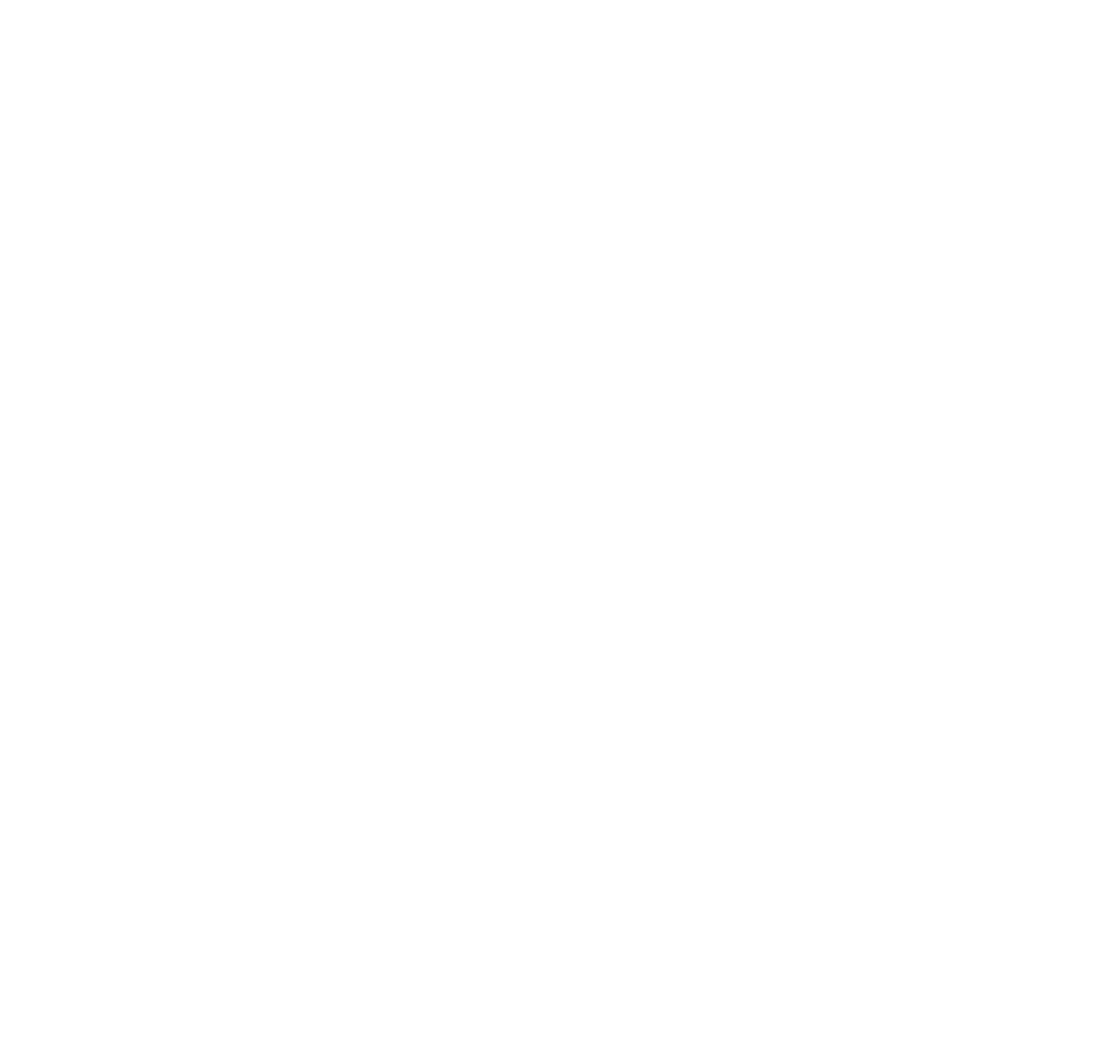
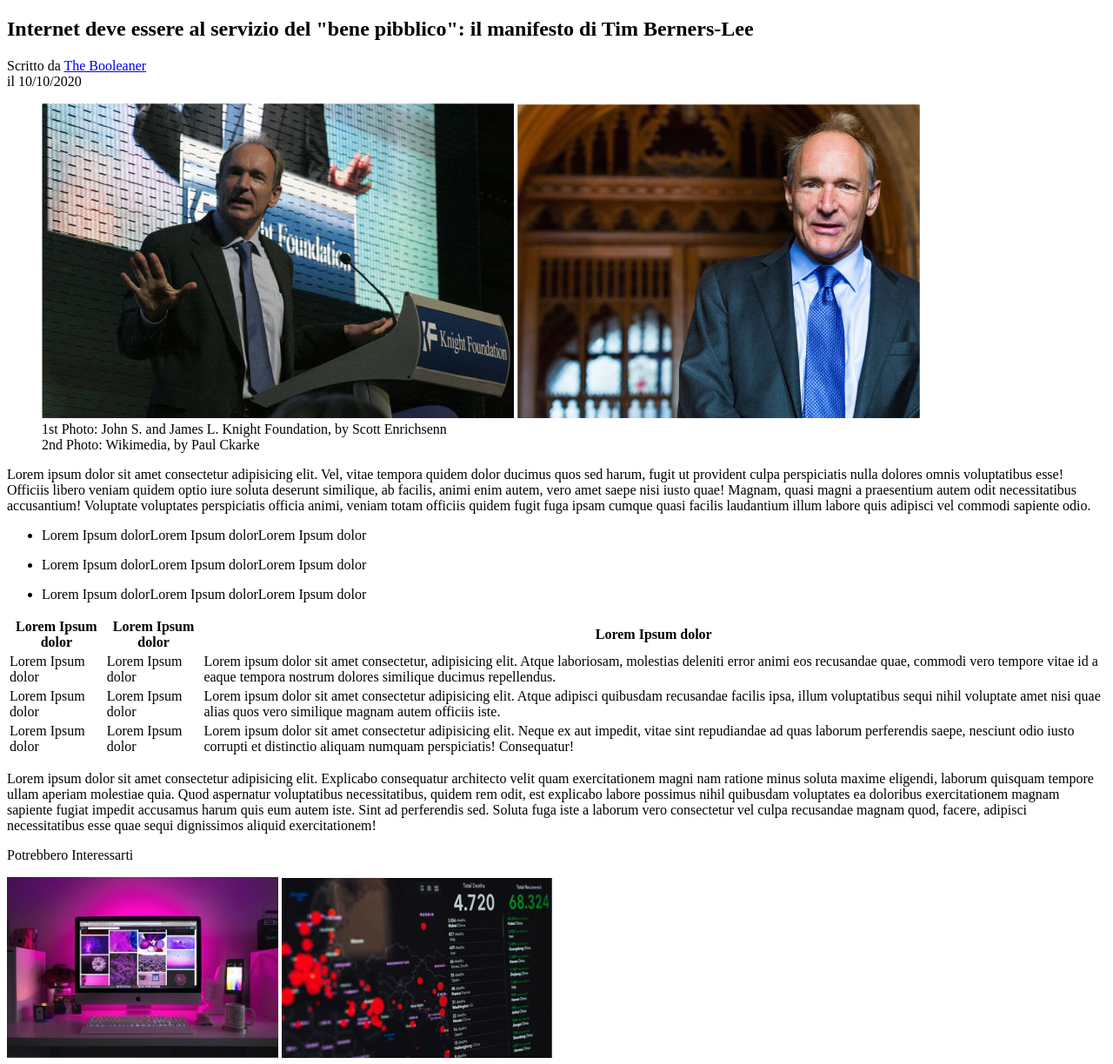
Before and after one commit to olegbucolo/html-css-booleaner, a plain HTML site: page index.html in a window 1280 px wide. Shown: the whole page at 87% size. Before the commit the page ends 800 px from the top, so only its background shows below. Drawn offline with Linux system fonts and the light colour scheme.

Commit message:
feat: Creazione file index.html e inserimento di tutta la struttura al suo interno con relative immagini

```diff
--- a/index.html
+++ b/index.html
@@ -1,11 +1,67 @@
 <!DOCTYPE html>
 <html lang="en">
-<head>
-    <meta charset="UTF-8">
-    <meta name="viewport" content="width=device-width, initial-scale=1.0">
-    <title>Document</title>
-</head>
-<body>
+    <head>
+        <meta charset="UTF-8" />
+        <meta name="viewport" content="width=device-width, initial-scale=1.0" />
+        <title>Welcome Page</title>
+        <link rel="stylesheet" href="css/style.css" />
+    </head>
+    <body>
+        <header></header>
+        <main>
+            <section>
+                <h1>Internet deve essere al servizio del "bene pibblico": il manifesto di Tim Berners-Lee</h1>
+                <p class="desc-sotto-h1 the-booleaner-anchor">Scritto da <a href="#">The Booleaner </a><br> il 10/10/2020</p>
 
-</body>
+                <figure>
+                    <img src="/imgs/tim-1.jpg" alt="Uomo Knight Foundation James L. fa un discorso guardando la telecamera" />
+                    <img src="/imgs/tim-2.jpg" alt="Paul Ckarke in giacca e cravatta guarda la telecamera" />
+                    <figcaption>
+                        1st Photo: John S. and James L. Knight Foundation, by Scott Enrichsenn <br>
+                        2nd Photo: Wikimedia, by Paul Ckarke
+                    </figcaption>
+                </figure>
+                <article>
+                    <p>Lorem ipsum dolor sit amet consectetur adipisicing elit. Vel, vitae tempora quidem dolor ducimus quos sed harum, fugit ut provident culpa perspiciatis nulla dolores omnis voluptatibus esse! Officiis libero veniam quidem optio iure soluta deserunt similique, ab facilis, animi enim autem, vero amet saepe nisi iusto quae! Magnam, quasi magni a praesentium autem odit necessitatibus accusantium! Voluptate voluptates perspiciatis officia animi, veniam totam officiis quidem fugit fuga ipsam cumque quasi facilis laudantium illum labore quis adipisci vel commodi sapiente odio.</p>
+                </article>
+                <ul>
+                    <li><p>Lorem Ipsum dolorLorem Ipsum dolorLorem Ipsum dolor</p></li>
+                    <li><p>Lorem Ipsum dolorLorem Ipsum dolorLorem Ipsum dolor</p></li>
+                    <li><p>Lorem Ipsum dolorLorem Ipsum dolorLorem Ipsum dolor</p></li>
+                </ul>
+                <table>
+                    <tr>
+                        <th>Lorem Ipsum dolor</th>
+                        <th>Lorem Ipsum dolor</th>
+                        <th>Lorem Ipsum dolor</th>
+                    </tr>
+                    <tr>
+                        <td>Lorem Ipsum dolor</td>
+                        <td>Lorem Ipsum dolor</td>
+                        <td>Lorem ipsum dolor sit amet consectetur, adipisicing elit. Atque laboriosam, molestias deleniti error animi eos recusandae quae, commodi vero tempore vitae id a eaque tempora nostrum dolores similique ducimus repellendus.</td>
+                    </tr>
+                    <tr>
+                        <td>Lorem Ipsum dolor</td>
+                        <td>Lorem Ipsum dolor</td>
+                        <td>Lorem ipsum dolor sit amet consectetur adipisicing elit. Atque adipisci quibusdam recusandae facilis ipsa, illum voluptatibus sequi nihil voluptate amet nisi quae alias quos vero similique magnam autem officiis iste.</td>
+                    </tr>
+                    <tr>
+                        <td>Lorem Ipsum dolor</td>
+                        <td>Lorem Ipsum dolor</td>
+                        <td>Lorem ipsum dolor sit amet consectetur adipisicing elit. Neque ex aut impedit, vitae sint repudiandae ad quas laborum perferendis saepe, nesciunt odio iusto corrupti et distinctio aliquam numquam perspiciatis! Consequatur!</td>
+                    </tr>
+                </table>
+                <article>
+                    <p>Lorem ipsum dolor sit amet consectetur adipisicing elit. Explicabo consequatur architecto velit quam exercitationem magni nam ratione minus soluta maxime eligendi, laborum quisquam tempore ullam aperiam molestiae quia. Quod aspernatur voluptatibus necessitatibus, quidem rem odit, est explicabo labore possimus nihil quibusdam voluptates ea doloribus exercitationem magnam sapiente fugiat impedit accusamus harum quis eum autem iste. Sint ad perferendis sed. Soluta fuga iste a laborum vero consectetur vel culpa recusandae magnam quod, facere, adipisci necessitatibus esse quae sequi dignissimos aliquid exercitationem!</p>
+                </article>
+            </section>
+        </main>
+        <footer class="potrebbero-interessarti">
+            <p>Potrebbero Interessarti</p>
+            <a href="#"><img src="/imgs/monitor.jpg" alt="Pc setup fuxia" /></a>
+            <a href="#"><img src="/imgs/graph.jpg" alt="Grafico mappa con punti rossi" /></a>
+        </footer>
+
+        <script src="script.js"></script>
+    </body>
 </html>
```
Also changed, not shown: README.txt.
